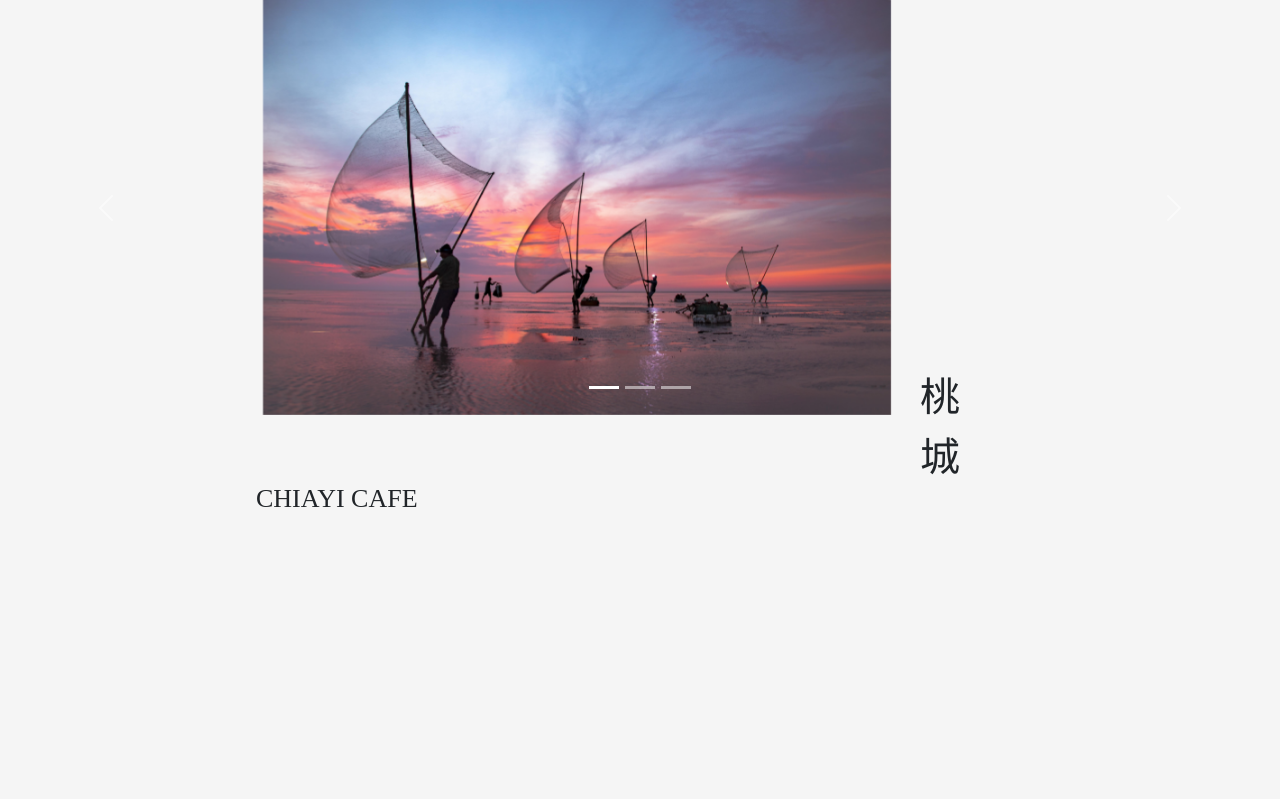
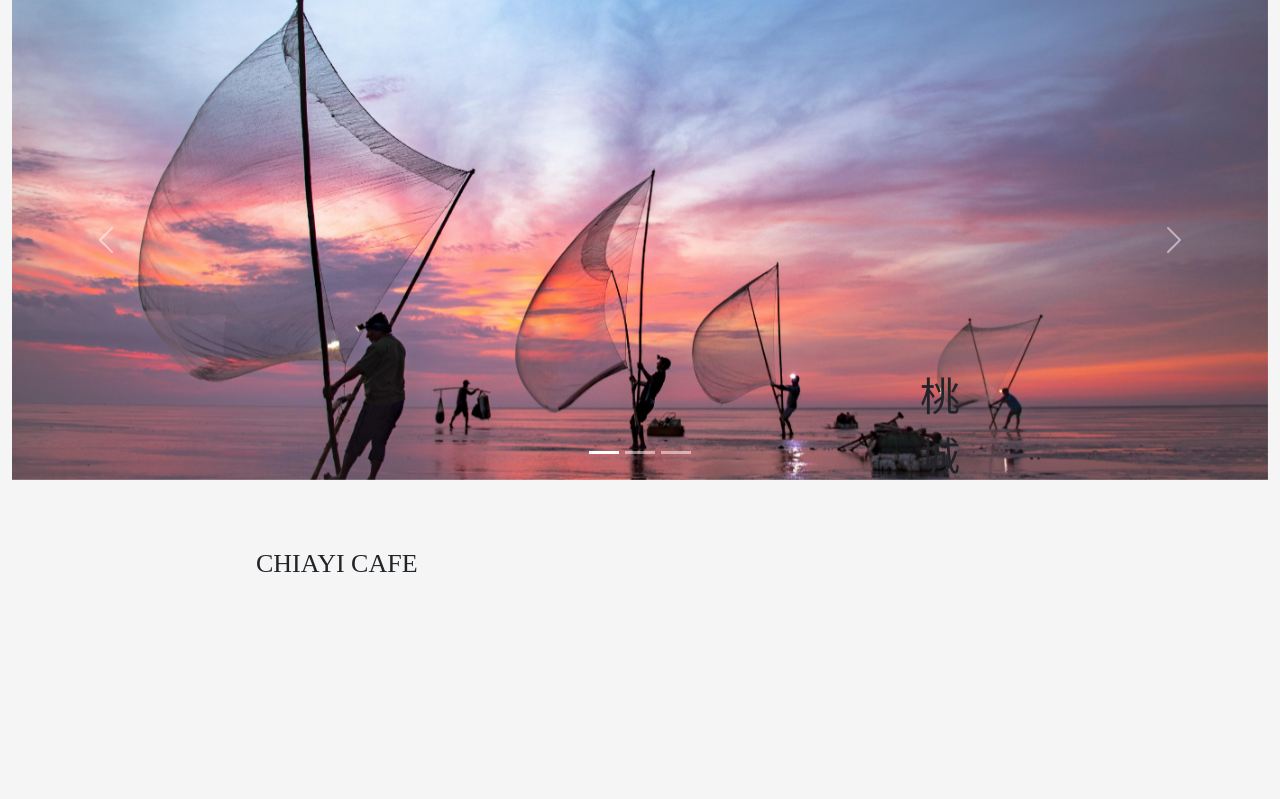
Before and after one commit to peachcity10000/project, a Flask app: page / in a window 1280 px wide. Shown: the part 56-855 px from the top of the page. Run offline with Flask 2, Linux system fonts and the light colour scheme; data comes from the database, SQL or seed files in the repository; some web fonts are replaced.

Commit message:
fix-position

```diff
--- a/static/css/index.css
+++ b/static/css/index.css
@@ -10,9 +10,12 @@
 
 #blockA {
     background-color: #F5F5F5;
+    height: 100vh;
+    overflow: hidden;
+    object-fit: cover;
 }
 
-.main_title {
+#blockA .main_title {
     position: absolute;
     bottom: 30vh;
     right: 25vw;
@@ -21,11 +24,17 @@
     font-family: 'Noto Sans TC';
 }
 
-.main_subtitle {
+#blockA .main_subtitle {
     font-size: 26px;
     padding-left: 20vw;
     padding-top: 5vw;
     font-family: 'Noto Sans TC';
+}
+
+#blockA img {
+    height: 60vh;
+    overflow: hidden;
+    object-fit: cover;
 }
 
 
--- a/templates/index.html
+++ b/templates/index.html
@@ -21,13 +21,13 @@
                 <!-- inner -->
                 <div class="carousel-inner" style="text-align: center;">
                     <div class="carousel-item active ">
-                        <img src="{{ url_for('static', filename='img/example1.png')}}" style=" margin-right: 10%;" class="b-block w-50 " alt="">
+                        <img src="{{ url_for('static', filename='img/example1.png')}}" class="b-block w-100 " alt="">
+                    </div>
+                    <div class="carousel-item">
+                        <img src="{{ url_for('static', filename='img/example1.png')}}" class="b-block w-100 " alt="">
                     </div>
                     <div class="carousel-item ">
-                        <img src="{{ url_for('static', filename='img/example1.png')}}" style=" margin-right: 10%;" class="b-block w-50 " alt="">
-                    </div>
-                    <div class="carousel-item ">
-                        <img src="{{ url_for('static', filename='img/example1.png')}}" style=" margin-right: 10%;" class="b-block w-50 " alt="">
+                        <img src="{{ url_for('static', filename='img/example1.png')}}" class="b-block w-100" alt="">
                     </div>
                 </div>
 
@@ -60,5 +60,11 @@
         </div>
     </div>
 
+
+    <div class="blockC">
+        {% block map %}{% endblock %}
+
+    </div>
+
     {%endblock%}
 </main>
```
Also changed, not shown: templates/map.html (added, +7 -0 lines).
